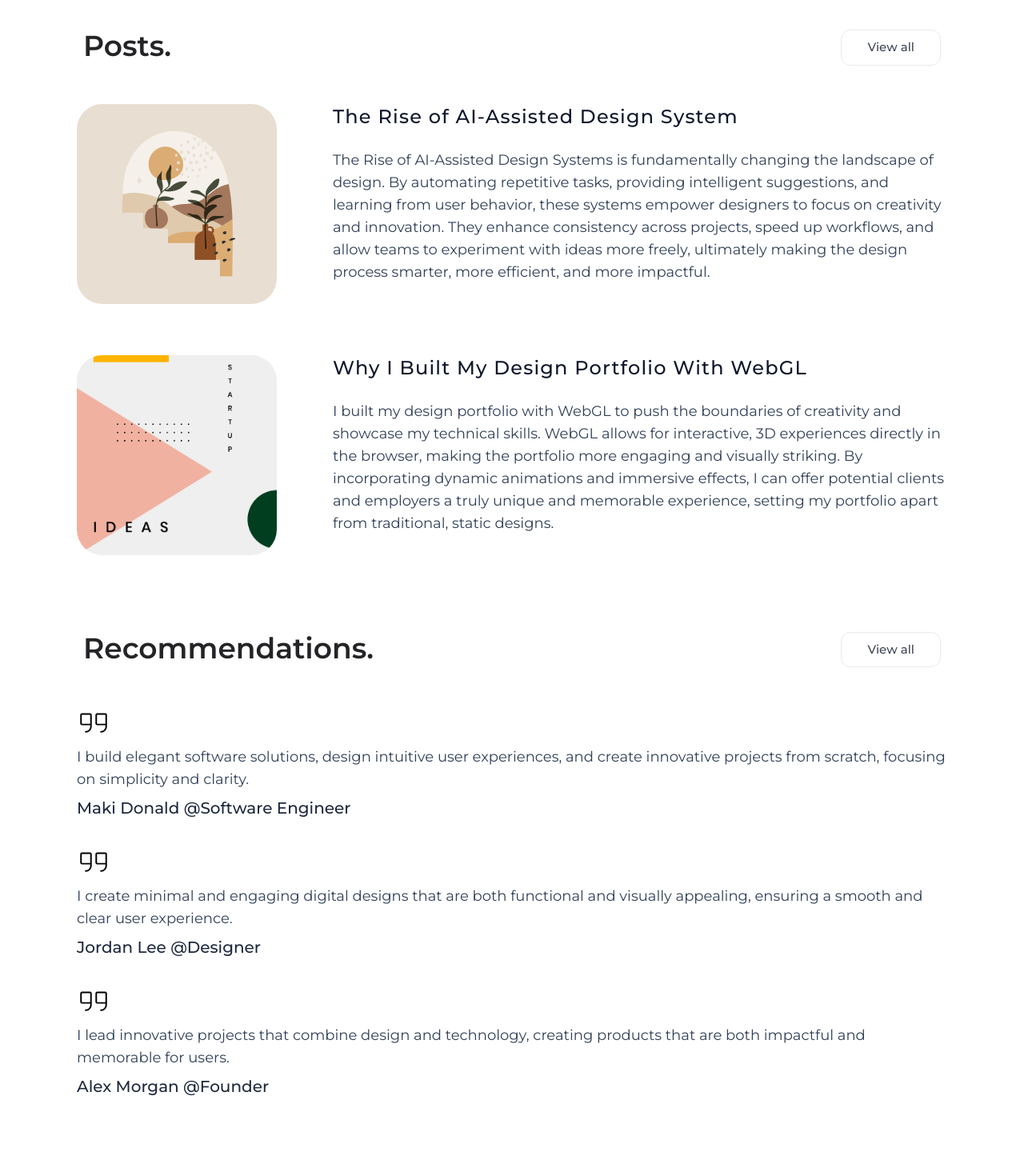
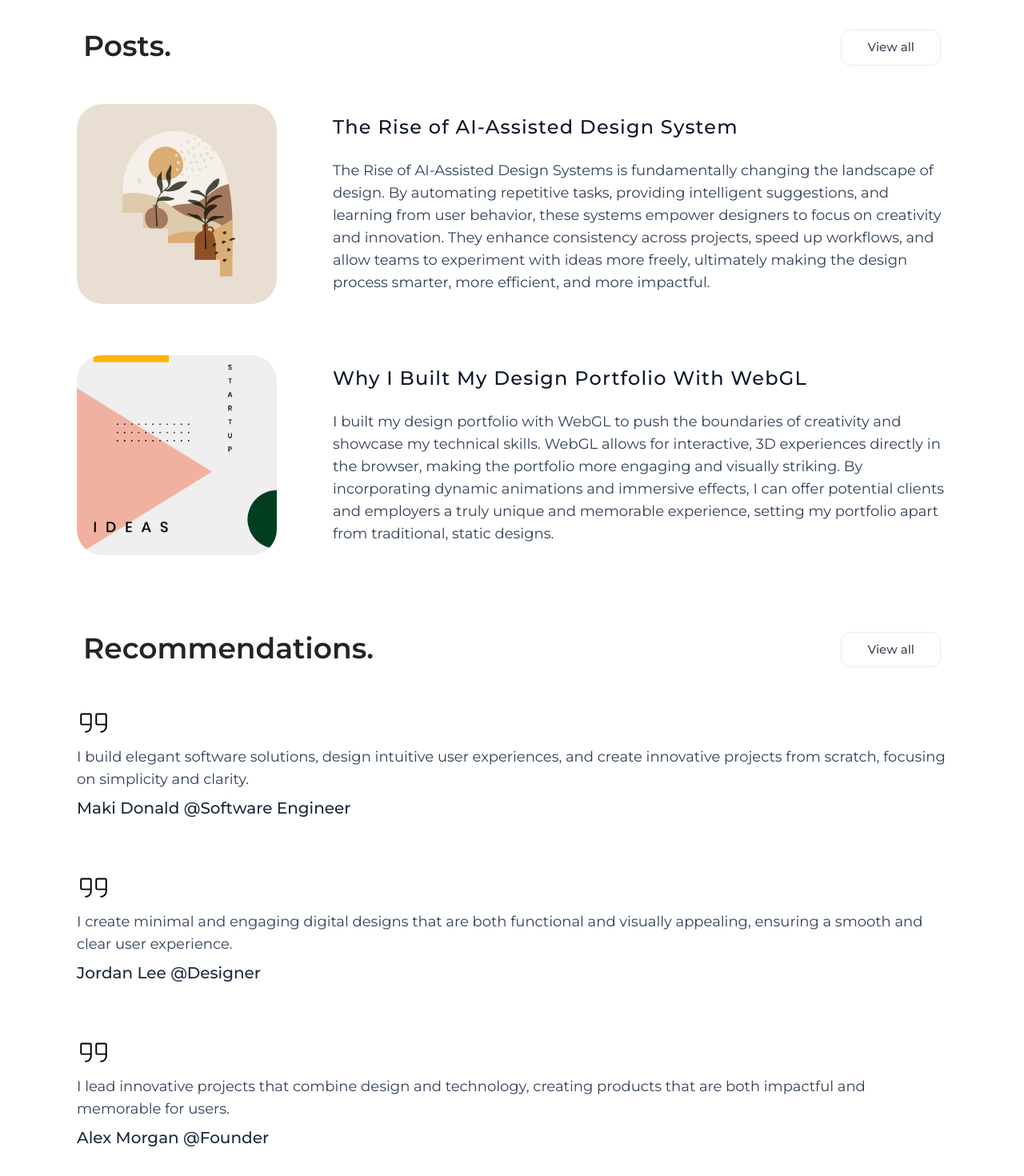
Before and after one commit to iliya-zandi/portfolio, a React (Vite) app: page / in a window 1280 px wide. Shown: the part 3160-4630 px from the top of the page at 80% size. Built offline with nearby package versions, Linux system fonts and the light colour scheme.

Commit message:
feat: make layout responsive

```diff
--- a/src/App.tsx
+++ b/src/App.tsx
@@ -141,16 +141,16 @@ const App = () => {
             <img
               src={avatar}
               alt="iliya zandi"
-              className="max-w-full mb-6 rounded-full object-cover w-[145px] h-[80px]"
+              className="max-w-full mb-6 rounded-full object-cover w-[145px] lg:h-[80px]"
             />
-            <h1 className="text-6xl font-bold tracking-wider text-slate-900 mb-3">
+            <h1 className="text-4xl lg:text-6xl font-bold tracking-wider text-slate-900 mb-3">
               Liam Carter
             </h1>
-            <h2 className="mb-5 text-xl font-normal tracking-tight text-slate-700">
+            <h2 className="mb-5 text-md lg:text-xl font-normal tracking-tight text-slate-700">
               Software Engineer, Designer, Founder
             </h2>
             <span className="h-[1px] bg-black/10 mb-4 w-1/5"></span>
-            <p className="text-slate-600 leading-7 text-center w-full xl:max-w-3xl mb-6">
+            <p className="text-slate-600 lg:leading-7 text-center w-full xl:max-w-3xl mb-6">
               I build elegant software solutions that solve real problems. I
               design intuitive and minimal user experiences that feel natural
               and engaging. I create innovative projects from the ground up,
@@ -190,8 +190,8 @@ const App = () => {
           >
             <div className="flex flex-col gap-y-16">
               {/** Post One */}
-              <article className="flex flex-row gap-x-16">
-                <div className="overflow-hidden w-1/4">
+              <article className="flex flex-col flex-center text-center lg:text-left lg:flex-row lg:gap-x-16 gap-y-8">
+                <div className="overflow-hidden lg:w-1/4">
                   <a href="/" className="inline">
                     <img
                       src={postOne}
@@ -217,8 +217,8 @@ const App = () => {
               </article>
 
               {/** Post Two */}
-              <article className="flex flex-row gap-x-16">
-                <div className="overflow-hidden w-1/4">
+              <article className="flex flex-col flex-center text-center lg:text-left lg:flex-row lg:gap-x-16 gap-y-8">
+                <div className="overflow-hidden lg:w-1/4">
                   <a href="/" className="inline">
                     <img
                       src={postTwo}
@@ -251,7 +251,7 @@ const App = () => {
             button={<Button variant="default">View all</Button>}
             className="container"
           >
-            <div className="flex flex-col gap-y-8">
+            <div className="flex flex-col gap-y-16">
               {testimonials.map((item) => (
                 <article key={item.id}>
                   <Quotes weight="light" className="mb-2" size={42} />
--- a/src/assets/styles/tailwind.css
+++ b/src/assets/styles/tailwind.css
@@ -44,7 +44,7 @@
 
   /* Box component container */
   ._box {
-    @apply flex py-12 flex-col gap-y-8;
+    @apply flex py-12 flex-col gap-y-3 lg:gap-y-8;
   }
 
   /* Box header layout */
--- a/src/components/Box.tsx
+++ b/src/components/Box.tsx
@@ -35,7 +35,9 @@ const Box: React.FC<BoxProps> = ({
     <section className={`_box ${className}`}>
       {/* Box header with title and button */}
       <div className="_box_header">
-        <h3 className="text-4xl text-zinc-900/95 font-semibold">{title}.</h3>
+        <h3 className="text-3xl lg:text-4xl text-zinc-900/95 font-semibold">
+          {title}.
+        </h3>
         {button && button}
       </div>
 
--- a/src/components/Projects.tsx
+++ b/src/components/Projects.tsx
@@ -44,7 +44,7 @@ const Projects: React.FC<ProjectsProps> = ({ items }) => {
 
           {/* Project details */}
           <div className="flex flex-row items-center justify-between py-4 px-4">
-            <h4 className="text-4xl tracking-widest font-medium">
+            <h4 className="text-3xl lg:text-4xl tracking-widest font-medium">
               {item.text}
             </h4>
             <div className="inline-flex gap-x-4 text-lg">
```
